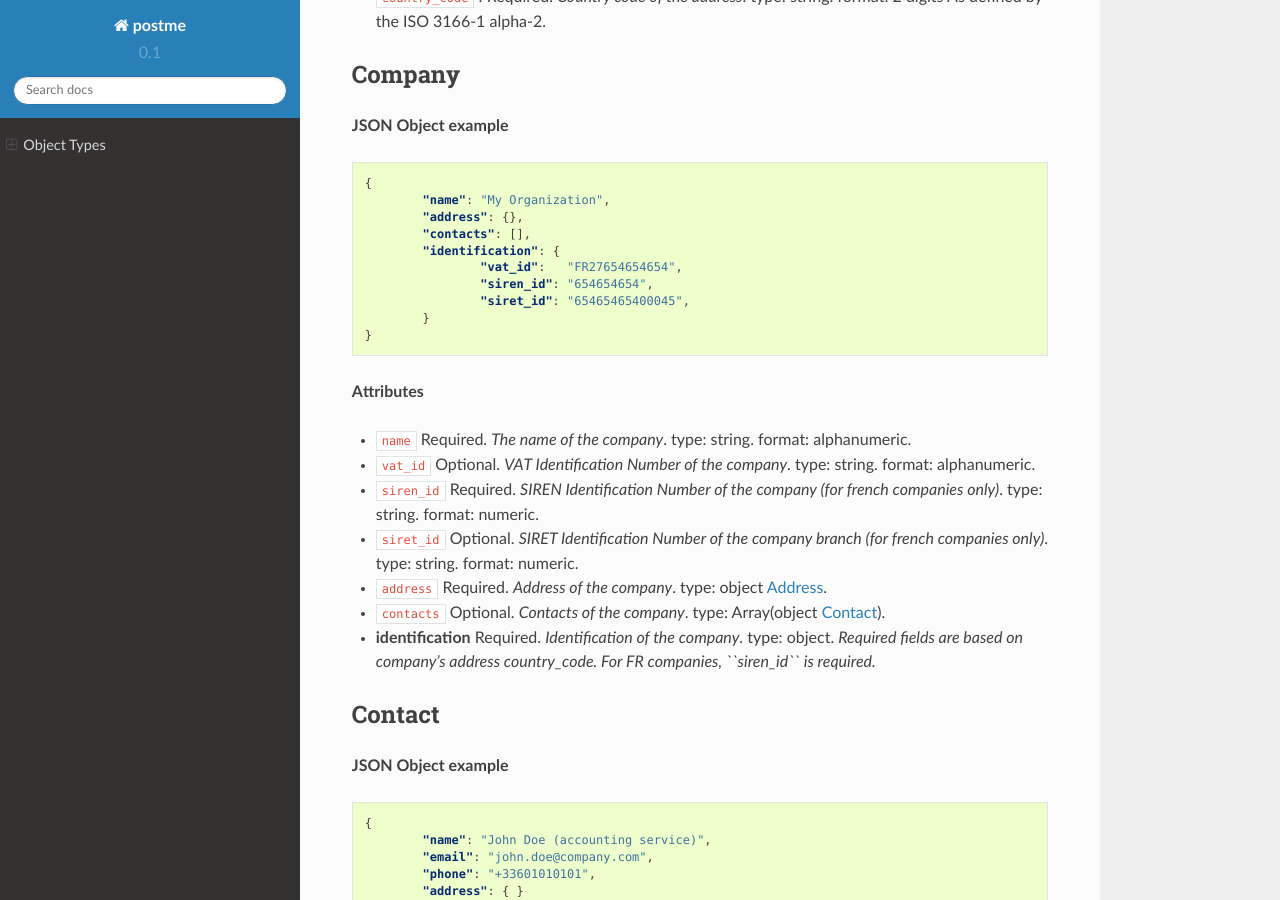
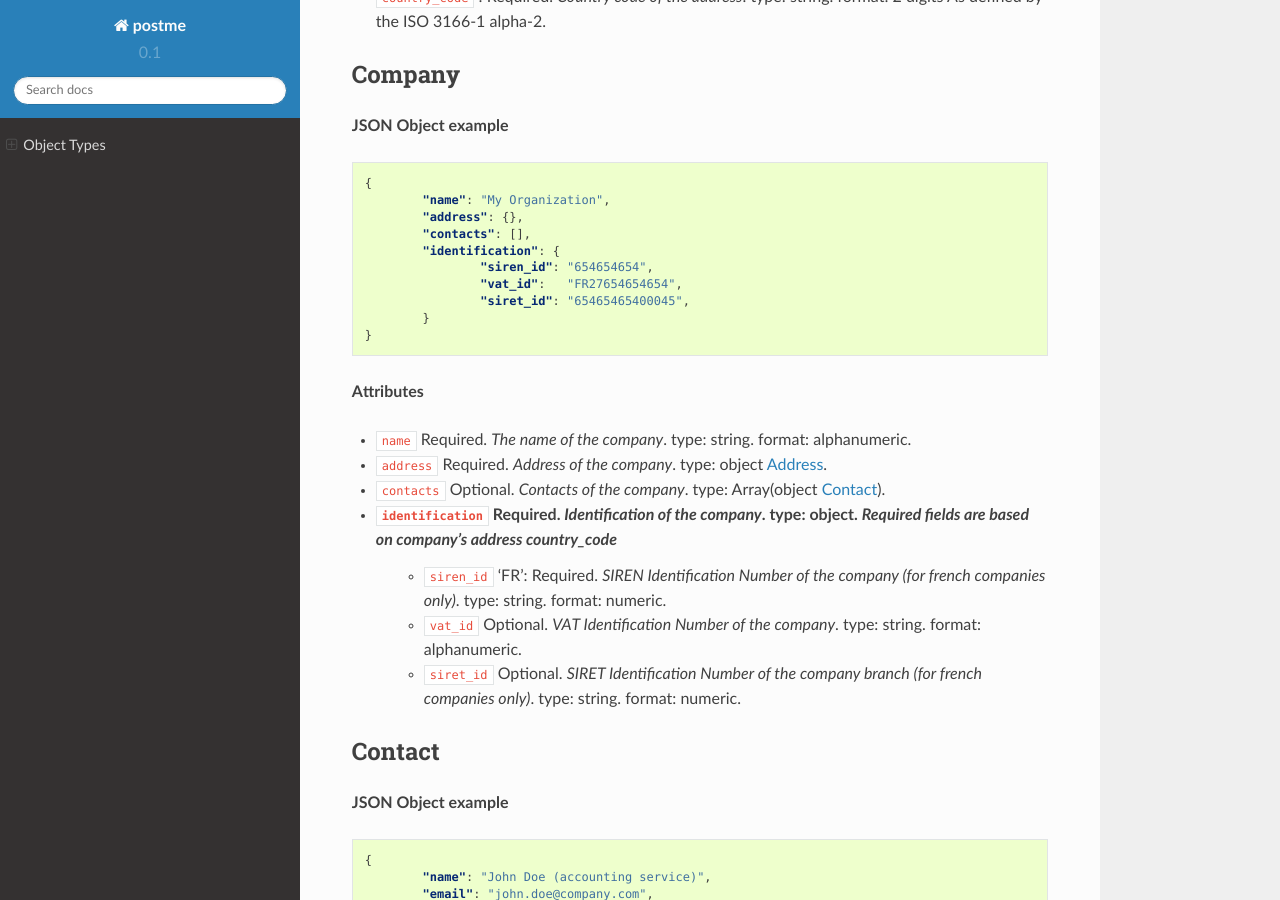
Before and after one commit to birdydigital/postme-docs, a Sphinx documentation site: the page built from docs/object-types.rst, in a window 1280 px wide and 900 px high, scrolled down 594 px. Built offline with Sphinx 7.4.7 and the Read the Docs theme 2.0.0, drawn with Linux system fonts in a browser that asks for light colours.

Commit message:
update docs

```diff
--- a/docs/object-types.rst
+++ b/docs/object-types.rst
@@ -43,8 +43,8 @@ Company
 		"address": {},
 		"contacts": [],
 		"identification": {
+			"siren_id": "654654654",
 			"vat_id":   "FR27654654654",
-			"siren_id": "654654654",
 			"siret_id": "65465465400045",
 		}
 	}
@@ -52,12 +52,12 @@ Company
 **Attributes**
 
 - ``name`` Required. *The name of the company*. type: string. format: alphanumeric.
-- ``vat_id`` Optional. *VAT Identification Number of the company*. type: string. format: alphanumeric.
-- ``siren_id`` Required. *SIREN Identification Number of the company (for french companies only)*. type: string. format: numeric.
-- ``siret_id`` Optional. *SIRET Identification Number of the company branch (for french companies only)*. type: string. format: numeric.
 - ``address`` Required. *Address of the company*. type: object Address_.
 - ``contacts`` Optional. *Contacts of the company*. type: Array(object Contact_).
-- **identification** Required. *Identification of the company*. type: object. *Required fields are based on company's address country_code. For FR companies, ``siren_id`` is required.*
+- ``identification`` Required. *Identification of the company*. type: object. *Required fields are based on company's address country_code*
+	- ``siren_id`` 'FR': Required. *SIREN Identification Number of the company (for french companies only)*. type: string. format: numeric.
+	- ``vat_id`` Optional. *VAT Identification Number of the company*. type: string. format: alphanumeric.
+	- ``siret_id`` Optional. *SIRET Identification Number of the company branch (for french companies only)*. type: string. format: numeric.
 
 .. _Contact:
 
```
